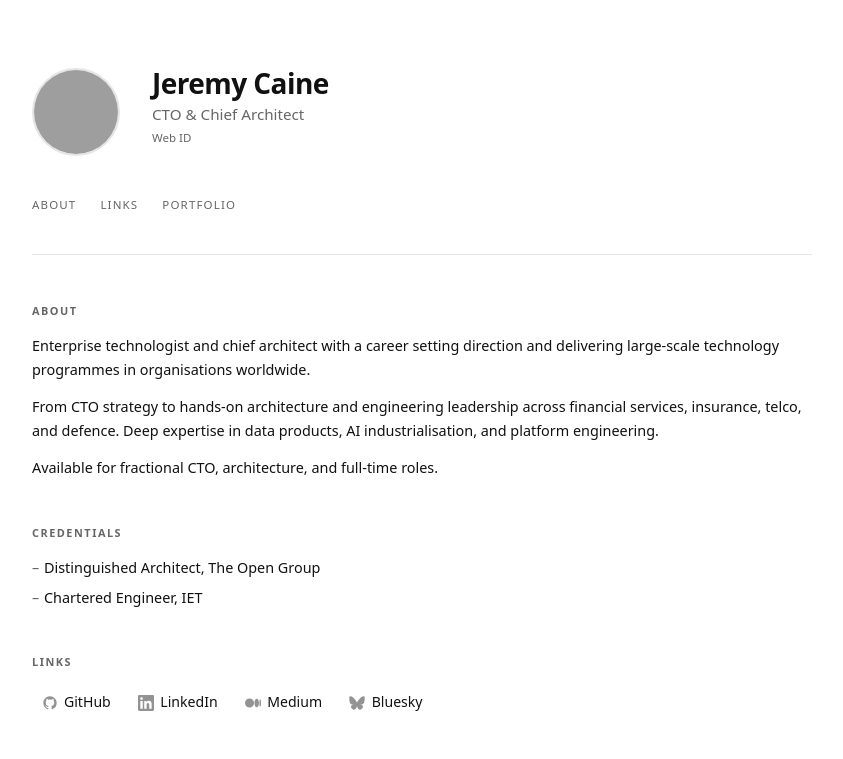
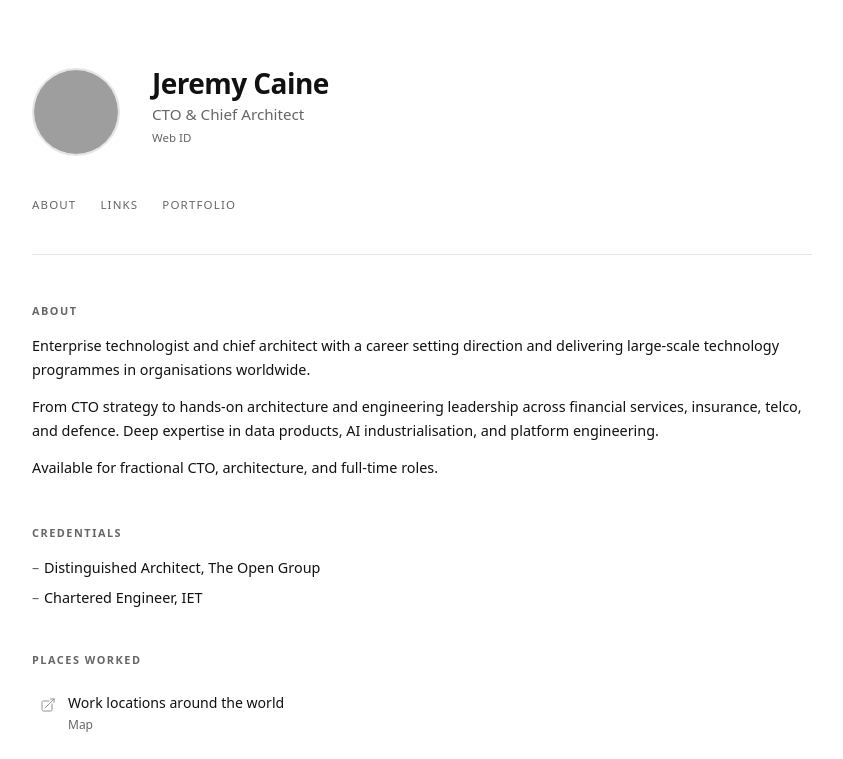
Before and after one commit to jeremycaine/jeremycaine.github.io, a plain HTML site: page index.html in a window 1280 px wide. Shown: the top 759 px of the page, without its empty margins (218-1061 px from the left). Drawn offline with Linux system fonts and the light colour scheme; grey boxes are pictures that could not be loaded.

Commit message:
places worked

```diff
--- a/index.html
+++ b/index.html
@@ -75,6 +75,22 @@
     </ul>
   </section>
 
+  <section id="locations">
+    <h1 class="section-label">Places worked</h1>
+    <ul class="links">
+
+      <li>
+        <a href="https://jeremycaine.github.io/locations/" target="_blank" rel="noopener" aria-describedby="new-tab-desc">
+          <svg class="link-icon" viewBox="0 0 24 24" fill="none" stroke="currentColor" stroke-width="1.5" aria-hidden="true">
+            <path stroke-linecap="round" stroke-linejoin="round" d="M13.5 6H5.25A2.25 2.25 0 003 8.25v10.5A2.25 2.25 0 005.25 21h10.5A2.25 2.25 0 0018 18.75V10.5m-10.5 6L21 3m0 0h-5.25M21 3v5.25"/>
+          </svg>
+          <span class="link-label">Work locations around the world</span>
+          <span class="link-desc">Map</span>
+        </a>
+      </li>
+    </ul>
+  </section>
+
   <section id="links">
     <h2 class="section-label">Links</h2>
     <ul class="links">
```
Also changed, not shown: portfolio.html (+1 -1 lines).
